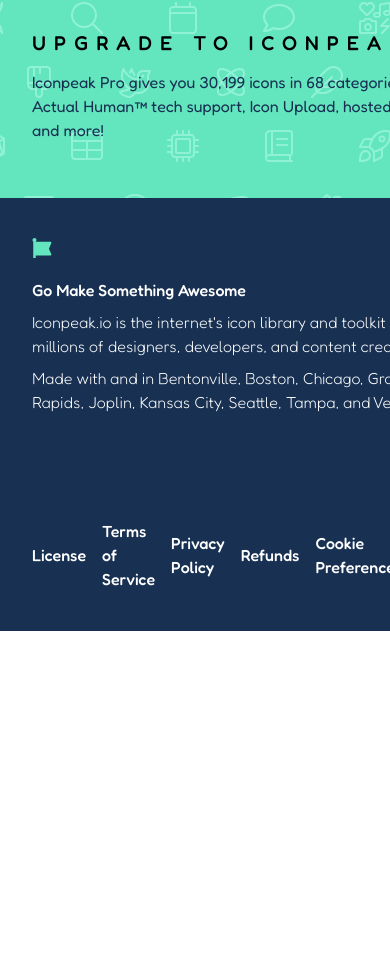
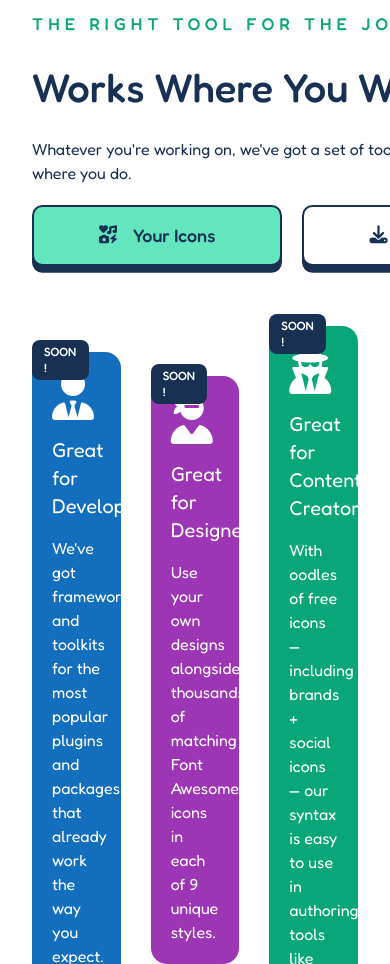
Before and after one commit to the-coder-o/iconpeak.io, a Next.js app: page / in a window 390 px wide. Shown: the part 3358-4322 px from the top of the page. Before the commit the page ends 3989 px from the top, so only its background shows below. Built offline with nearby package versions, Linux system fonts and the light colour scheme.

Commit message:
finished succesfully home page section and started responsive design

```diff
--- a/app/(home)/page.tsx
+++ b/app/(home)/page.tsx
@@ -3,9 +3,10 @@
 import Link from 'next/link'
 import Image from 'next/image'
 
+import { Input } from '@/components/ui/input'
+
 import HeroIcon1 from '@/images/svgs/hero-icon-bg.svg'
 import HeroIcon2 from '@/images/svgs/hero-icon-bg1.svg'
-import { Input } from '@/components/ui/input'
 
 const Home = () => {
   return (
@@ -185,7 +186,7 @@
           </div>
         </div>
       </div>
-      <div className={'bg-[#F0F1F3] py-[100px]'}>
+      <div className={'relative bg-[#F0F1F3] py-[100px]'}>
         <div className={'container'}>
           <div className={'flex flex-col items-center justify-center gap-[20px]'}>
             <h3 className={'text-[18px] font-medium tracking-[8px] text-[#9C36B5]'}>ICON DISCOVERY</h3>
@@ -236,6 +237,129 @@
           </div>
         </div>
       </div>
+      <div className={'container'}>
+        <div className={'mb-[60px] mt-[40px] flex items-center justify-between'}>
+          <div className={'flex flex-col gap-5'}>
+            <h3 className={'text-[17px] font-[500] tracking-[5px] text-[#09A778]'}>THE RIGHT TOOL FOR THE JOB</h3>
+            <h2 className={'text-[40px] font-[500] text-[#183153]'}>Works Where You Work</h2>
+            <p className={'w-[520px] text-[16px] text-[#183153]'}>Whatever you&apos;re working on, we&apos;ve got a set of tools that work how and where you do.</p>
+            <div className={'flex items-center gap-5'}>
+              <Link href={'/'} className={'shadow-custom-box flex items-center gap-4 rounded-[0.65rem] border-[0.125rem] border-[#183153] bg-[#63E6BE] px-[65px] py-[15px] text-[18px] font-medium text-[#183153]'}>
+                <i className="fa-solid fa-icons"></i>
+                Your Icons
+              </Link>
+              <Link href={'/'} className={'shadow-custom-box flex items-center gap-4 rounded-[0.65rem] border-[0.125rem] border-[#183153] bg-white px-[65px] py-[15px] text-[18px] font-medium text-[#183153]'}>
+                <i className="fa-solid fa-download"></i>
+                Download
+              </Link>
+            </div>
+          </div>
+          <div>
+            <Image src={'https://img.fortawesome.com/1ce05b4b/frameworks-content-creator.svg'} alt={''} width={100} height={100} className={'mt-[-100px] !w-[520px]'} />
+          </div>
+        </div>
+        <div className={'mb-[100px] grid grid-cols-3 items-center gap-[30px]'}>
+          <div className={'relative rounded-[16px] bg-[#146EBE] p-5'}>
+            <span className={'absolute -top-3 right-8 rounded-lg bg-[#183153] px-3 py-1 text-xs font-medium text-white'}>SOON !</span>
+            <div className={'flex flex-col gap-4'}>
+              <i className="fa-solid fa-user-tie text-5xl text-white"></i>
+              <h3 className={'text-xl text-white'}>Great for Developers</h3>
+              <p className={'text-white'}>We&apos;ve got frameworks and toolkits for the most popular plugins and packages that already work the way you expect.</p>
+            </div>
+          </div>
+          <div className={'relative rounded-[16px] bg-[#9C36B5] p-5'}>
+            <span className={'absolute -top-3 right-8 rounded-lg bg-[#183153] px-3 py-1 text-xs font-medium text-white'}>SOON !</span>
+            <div className={'flex flex-col gap-4'}>
+              <i className="fa-solid fa-user-ninja text-5xl text-white"></i>
+              <h3 className={'text-xl text-white'}>Great for Designers</h3>
+              <p className={'text-white'}>Use your own designs alongside thousands of matching Font Awesome icons in each of 9 unique styles.</p>
+            </div>
+          </div>
+          <div className={'relative rounded-[16px] bg-[#09A778] p-5'}>
+            <span className={'absolute -top-3 right-8 rounded-lg bg-[#183153] px-3 py-1 text-xs font-medium text-white'}>SOON !</span>
+            <div className={'flex flex-col gap-4'}>
+              <i className="fa-solid fa-user-secret text-5xl text-white"></i>
+              <h3 className={'text-xl text-white'}>Great for Content Creators</h3>
+              <p className={'text-white'}>With oodles of free icons — including brands + social icons — our syntax is easy to use in authoring tools like WordPress.</p>
+            </div>
+          </div>
+        </div>
+      </div>
+      <div className={'bg-[#183153] p-10'}>
+        <div className={'container'}>
+          <div>
+            <p className={'text-center font-medium tracking-[5px] text-[#fff]'}>FINE-TUNED FOR PERFORMANCE</p>
+            <div className={'mt-[50px] grid grid-cols-4 gap-[60px]'}>
+              <div className={'flex flex-col items-center gap-3'}>
+                <i className="fa-solid fa-feather text-5xl text-[#fff]"></i>
+                <p className={'text-center font-medium text-[#63E6BE]'}>Light-as-a-feather on Page Loads</p>
+              </div>
+              <div className={'flex flex-col items-center gap-3'}>
+                <i className="fa-solid fa-truck-ramp-box text-5xl text-[#fff]"></i>
+                <p className={'text-center font-medium text-[#63E6BE]'}>Reliable Uptime and Loading</p>
+              </div>
+              <div className={'flex flex-col items-center gap-3'}>
+                <i className="fa-solid fa-earth-asia text-5xl text-[#fff]"></i>
+                <p className={'text-center font-medium text-[#63E6BE]'}>Global-friendly CDN Network</p>
+              </div>
+              <div className={'flex flex-col items-center gap-3'}>
+                <i className="fa-solid fa-gauge-high text-5xl text-[#fff]"></i>
+                <p className={'text-center font-medium text-[#63E6BE]'}>Auto and Custom Subsetting Options</p>
+              </div>
+            </div>
+          </div>
+        </div>
+      </div>
+      <div className={'container'}>
+        <div className={'mb-[100px] flex items-center justify-between'}>
+          <div>
+            <Image src={'https://img.fortawesome.com/1ce05b4b/open-source-illustration.svg'} alt={''} width={100} height={100} className={'!w-full'} />
+          </div>
+          <div className={'flex flex-col gap-5'}>
+            <h3 className={'text-[17px] font-[600] tracking-[5px] text-[#B197FC]'}>PROUDLY OPEN SOURCE</h3>
+            <h2 className={'text-[40px] font-[500] text-[#183153]'}>Everyone gets more awesome.</h2>
+            <p className={'w-[528px] text-[16px]'}>We know the pain of wrangling icons on the internet. That&paos;s why in 2012, we created the first version of our open-source icons and toolkit. And with the help of our subscription plan Font Awesome Pro, we've built a lean icon-obsessed team who keep cranking out more icons, more styles, and more services for everyone.</p>
+            <Link href={'/'} className={'shadow-custom-box mt-[50px] flex items-center justify-center gap-4 rounded-[0.65rem] border-[0.125rem] border-[#183153] bg-[#B197FC] px-[65px] py-[12px] text-[18px] font-medium text-[#183153]'}>
+              <i className="fa-solid fa-icons"></i>
+              All icons for free
+            </Link>
+          </div>
+        </div>
+        <div className={'grid grid-cols-3 items-center gap-[30px]'}>
+          <div className={'relative rounded-[16px] bg-[#F0F1F3] p-5'}>
+            <span className={'absolute -top-3 right-8 rounded-lg bg-[#183153] px-3 py-1 text-xs font-medium text-white'}>SOON !</span>
+            <div className={'flex flex-col gap-4'}>
+              <i className="fa-solid fa-handshake text-center text-5xl text-[#6741D9]"></i>
+              <h3 className={'text-xl text-[#183153]'}>Iconpeak Free: Always Free</h3>
+              <p className={'text-[#183153]'}>From the beginning, Font Awesome has offered free and open source icons. And since we&apos;re creator owned and operated, we&apos;ll make sure Font Awesome Free stays that way.</p>
+            </div>
+          </div>
+          <div className={'relative rounded-[16px] bg-[#F0F1F3] p-5'}>
+            <span className={'absolute -top-3 right-8 rounded-lg bg-[#183153] px-3 py-1 text-xs font-medium text-white'}>SOON !</span>
+            <div className={'flex flex-col gap-4'}>
+              <i className="fa-solid fa-shield-heart text-center text-5xl text-[#6741D9]"></i>
+              <h3 className={'text-xl text-[#183153]'}>No Shenanigans</h3>
+              <p className={'text-[#183153]'}>We have more icons, services, and support in Pro. If you want them, you subscribe. No shenanigans. We won&apos;t sell your data, because we don&apos;t want to live in that world, and we don&apos;t want to run that company.</p>
+            </div>
+          </div>
+          <div className={'relative rounded-[16px] bg-[#F0F1F3] p-5'}>
+            <span className={'absolute -top-3 right-8 rounded-lg bg-[#183153] px-3 py-1 text-xs font-medium text-white'}>SOON !</span>
+            <div className={'flex flex-col gap-4'}>
+              <i className="fa-solid fa-rocket text-center text-5xl text-[#6741D9]"></i>
+              <h3 className={'text-xl text-[#183153]'}>Support Open Source</h3>
+              <p className={'text-[#183153]'}>Give back to the open-source community by subscribing to Font Awesome Pro. In fact, Pro subscribers helped grow Font Awesome Free icons by over 250% since version 4.</p>
+            </div>
+          </div>
+        </div>
+        <div className={'mb-[100px] mt-[50px] flex items-center justify-center'}>
+          <div className={'flex items-center gap-3'}>
+            <i className="fa-brands fa-github text-2xl"></i>
+            <a href={'https://github.com/the-coder-o/iconpeak.io'} target={'_blank'} className={'text-xl font-[500] underline decoration-dotted hover:text-[#6741D9]'}>
+              Iconpeak.io is one of the top open source projects on GitHub.
+            </a>
+          </div>
+        </div>
+      </div>
     </div>
   )
 }
```
